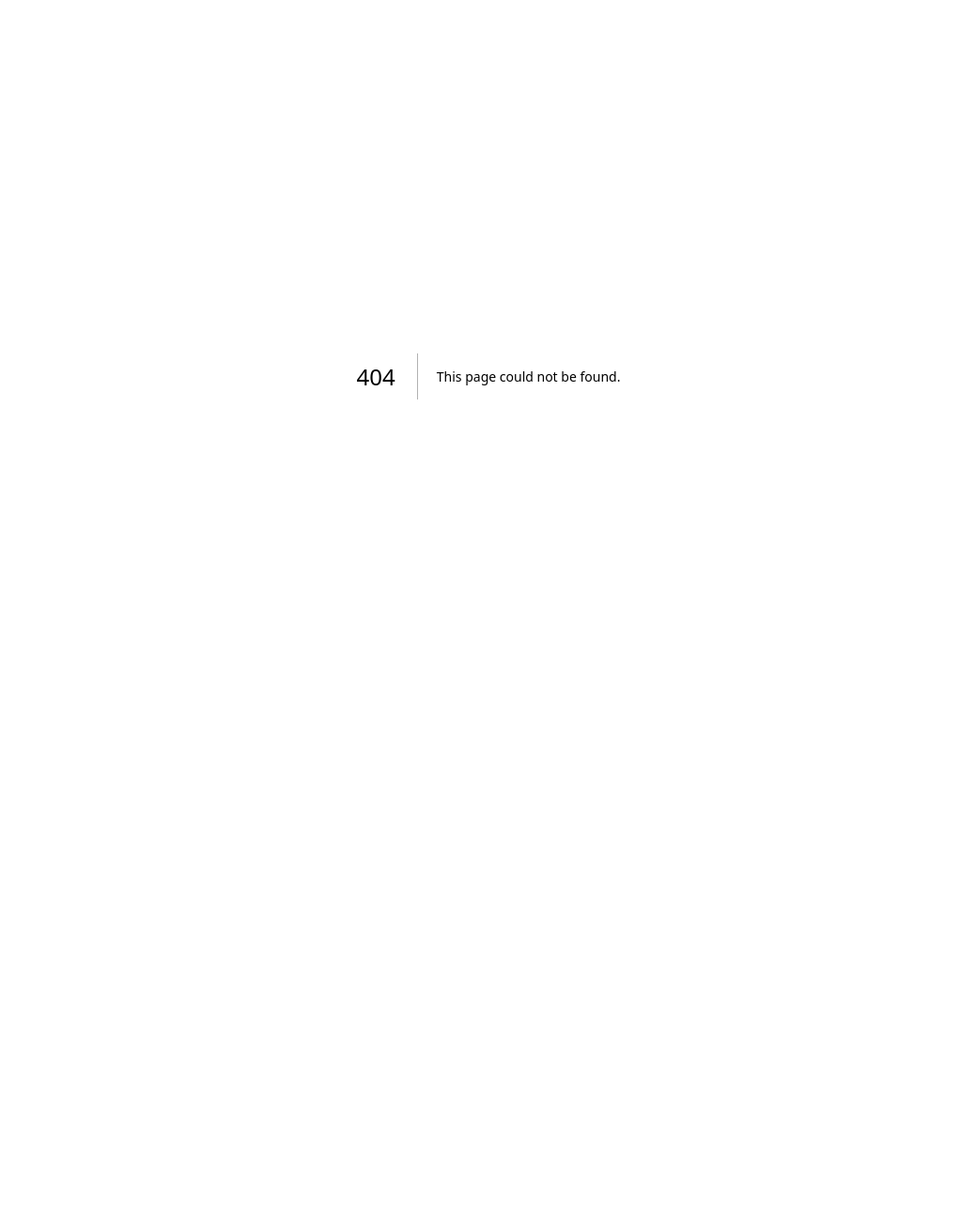
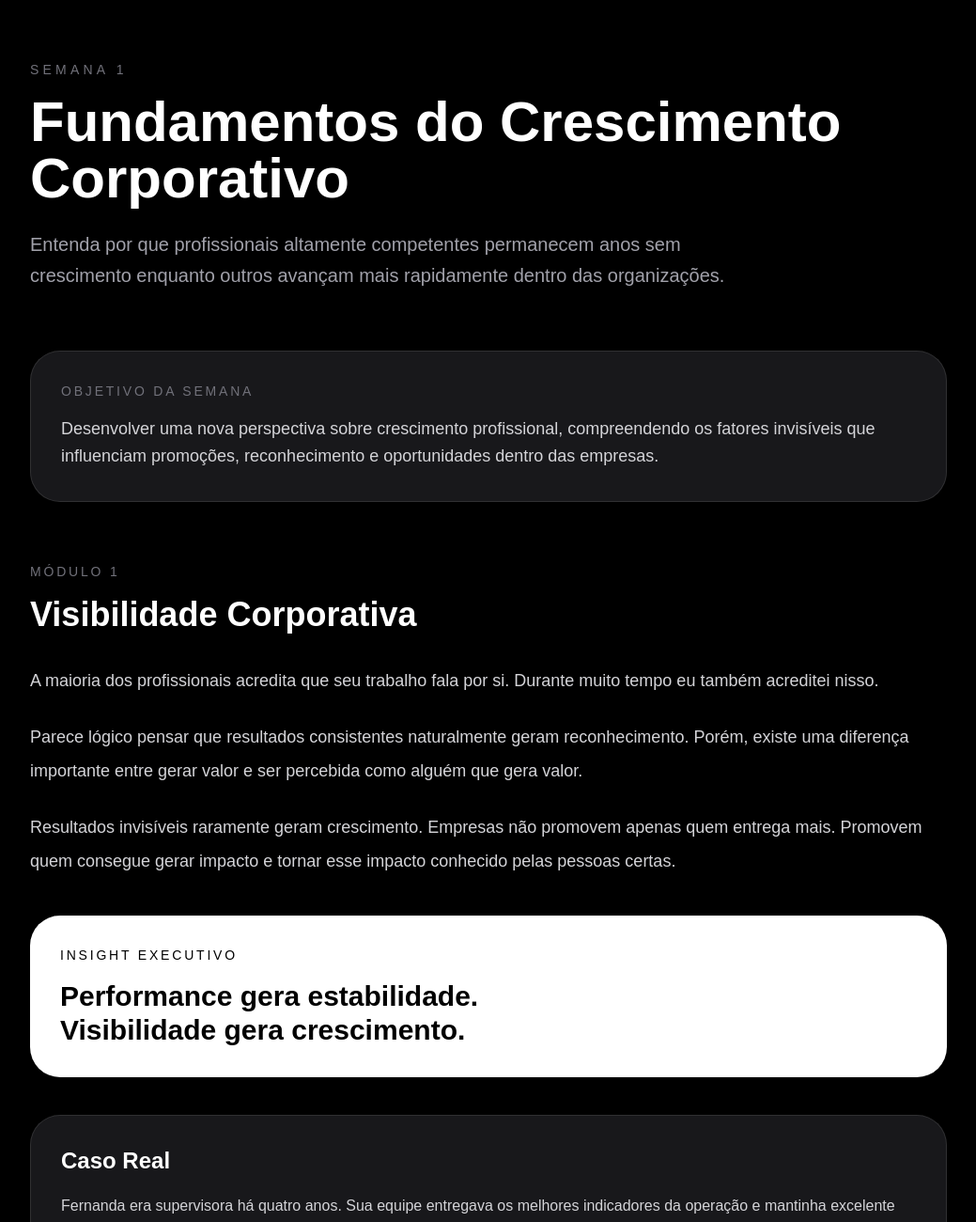
Before and after one commit to camymagini-sudo/da-base-ao-topo, a Next.js app: page /dashboard/week1 in a window 1280 px wide. Before the commit this address had no page. Shown: the top 1300 px of the page at 94% size, without its empty margins (120-1159 px from the left). Before the commit the page ends 800 px from the top, so only its background shows below. Built offline with nearby package versions, Linux system fonts and the light colour scheme.

Commit message:
Create page.js

```diff
--- /dev/null
+++ b/app/dashboard/week1/page.js
@@ -0,0 +1,289 @@
+"use client";
+
+export default function Week1Page() {
+  return (
+    <main className="min-h-screen bg-black text-white">
+
+      <section className="max-w-5xl mx-auto px-6 py-16">
+
+        {/* HERO */}
+        <div className="mb-16">
+
+          <p className="uppercase tracking-[0.3em] text-zinc-500 text-sm mb-4">
+            Semana 1
+          </p>
+
+          <h1 className="text-5xl md:text-6xl font-bold mb-6 leading-tight">
+            Fundamentos do Crescimento Corporativo
+          </h1>
+
+          <p className="text-zinc-400 text-xl leading-relaxed max-w-3xl">
+            Entenda por que profissionais altamente competentes permanecem anos
+            sem crescimento enquanto outros avançam mais rapidamente dentro das
+            organizações.
+          </p>
+
+        </div>
+
+        {/* OBJETIVO */}
+        <div className="bg-zinc-900 border border-white/10 rounded-[32px] p-8 mb-16">
+
+          <p className="text-zinc-500 uppercase tracking-[0.2em] text-sm mb-4">
+            Objetivo da Semana
+          </p>
+
+          <p className="text-lg text-zinc-300 leading-relaxed">
+            Desenvolver uma nova perspectiva sobre crescimento profissional,
+            compreendendo os fatores invisíveis que influenciam promoções,
+            reconhecimento e oportunidades dentro das empresas.
+          </p>
+
+        </div>
+
+        {/* MODULO 1 */}
+        <div className="mb-20">
+
+          <p className="text-zinc-500 uppercase tracking-[0.2em] text-sm mb-4">
+            Módulo 1
+          </p>
+
+          <h2 className="text-4xl font-bold mb-8">
+            Visibilidade Corporativa
+          </h2>
+
+          <div className="space-y-6 text-zinc-300 leading-loose text-lg">
+
+            <p>
+              A maioria dos profissionais acredita que seu trabalho fala por si.
+              Durante muito tempo eu também acreditei nisso.
+            </p>
+
+            <p>
+              Parece lógico pensar que resultados consistentes naturalmente
+              geram reconhecimento. Porém, existe uma diferença importante entre
+              gerar valor e ser percebida como alguém que gera valor.
+            </p>
+
+            <p>
+              Resultados invisíveis raramente geram crescimento. Empresas não
+              promovem apenas quem entrega mais. Promovem quem consegue gerar
+              impacto e tornar esse impacto conhecido pelas pessoas certas.
+            </p>
+
+          </div>
+
+          <div className="bg-white text-black rounded-[32px] p-8 my-10">
+
+            <p className="uppercase tracking-[0.2em] text-sm mb-4">
+              Insight Executivo
+            </p>
+
+            <h3 className="text-3xl font-bold">
+              Performance gera estabilidade.
+              <br />
+              Visibilidade gera crescimento.
+            </h3>
+
+          </div>
+
+          <div className="bg-zinc-900 border border-white/10 rounded-[32px] p-8">
+
+            <h4 className="text-2xl font-bold mb-4">
+              Caso Real
+            </h4>
+
+            <p className="text-zinc-300 leading-loose">
+              Fernanda era supervisora há quatro anos. Sua equipe entregava os
+              melhores indicadores da operação e mantinha excelente desempenho.
+              Quando surgiu uma vaga de gerência, ela tinha certeza de que seria
+              promovida.
+            </p>
+
+            <p className="text-zinc-300 leading-loose mt-4">
+              O cargo foi ocupado por outro profissional. A justificativa foi
+              simples: "Eu conhecia melhor o impacto dele no negócio."
+            </p>
+
+          </div>
+
+        </div>
+
+        {/* MODULO 2 */}
+        <div className="mb-20">
+
+          <p className="text-zinc-500 uppercase tracking-[0.2em] text-sm mb-4">
+            Módulo 2
+          </p>
+
+          <h2 className="text-4xl font-bold mb-8">
+            Posicionamento Estratégico
+          </h2>
+
+          <div className="space-y-6 text-zinc-300 leading-loose text-lg">
+
+            <p>
+              Existe uma diferença enorme entre ser competente e ser percebida
+              como alguém preparada para assumir responsabilidades maiores.
+            </p>
+
+            <p>
+              Empresas promovem profissionais que transmitem confiança para
+              desafios futuros. Essa confiança é construída por meio de
+              comportamento, comunicação, influência e presença estratégica.
+            </p>
+
+          </div>
+
+          <div className="bg-white text-black rounded-[32px] p-8 my-10">
+
+            <p className="uppercase tracking-[0.2em] text-sm mb-4">
+              Insight Executivo
+            </p>
+
+            <h3 className="text-3xl font-bold">
+              A empresa não promove potencial.
+              <br />
+              Promove percepção de potencial.
+            </h3>
+
+          </div>
+
+          <div className="bg-zinc-900 border border-white/10 rounded-[32px] p-8">
+
+            <h4 className="text-2xl font-bold mb-4">
+              Reflexão Estratégica
+            </h4>
+
+            <p className="text-zinc-300 leading-loose">
+              Se amanhã você fosse promovida para uma posição acima da atual,
+              quais evidências existiriam de que está preparada?
+            </p>
+
+          </div>
+
+        </div>
+
+        {/* MODULO 3 */}
+        <div className="mb-20">
+
+          <p className="text-zinc-500 uppercase tracking-[0.2em] text-sm mb-4">
+            Módulo 3
+          </p>
+
+          <h2 className="text-4xl font-bold mb-8">
+            Erros que Travam Promoções
+          </h2>
+
+          <div className="space-y-6 text-zinc-300 leading-loose text-lg">
+
+            <p>
+              Os maiores bloqueios de carreira raramente aparecem em avaliações
+              formais.
+            </p>
+
+            <p>
+              Muitas vezes os fatores que impedem o crescimento estão ligados à
+              exposição, influência, comunicação e relacionamento interno.
+            </p>
+
+            <p>
+              Profissionais extremamente competentes podem passar anos sem
+              perceber que estão sendo limitados por fatores que não possuem
+              relação direta com desempenho técnico.
+            </p>
+
+          </div>
+
+          <div className="bg-white text-black rounded-[32px] p-8 my-10">
+
+            <p className="uppercase tracking-[0.2em] text-sm mb-4">
+              Insight Executivo
+            </p>
+
+            <h3 className="text-3xl font-bold">
+              Os maiores limitadores de carreira
+              <br />
+              raramente aparecem na avaliação formal.
+            </h3>
+
+          </div>
+
+        </div>
+
+        {/* CASE FINAL */}
+        <div className="bg-zinc-900 border border-white/10 rounded-[32px] p-10 mb-16">
+
+          <p className="uppercase tracking-[0.2em] text-zinc-500 text-sm mb-4">
+            Case Executivo Final
+          </p>
+
+          <h2 className="text-4xl font-bold mb-8">
+            Você é a Diretora
+          </h2>
+
+          <p className="text-zinc-300 text-lg leading-loose mb-6">
+            Uma vaga de gerência foi aberta.
+          </p>
+
+          <div className="grid md:grid-cols-2 gap-6">
+
+            <div className="bg-black rounded-[24px] p-6">
+
+              <h3 className="text-2xl font-bold mb-4">
+                Candidato A
+              </h3>
+
+              <ul className="space-y-3 text-zinc-300">
+                <li>• Maior performance operacional</li>
+                <li>• Excelente domínio técnico</li>
+                <li>• Reconhecido pela equipe</li>
+                <li>• Baixa exposição executiva</li>
+              </ul>
+
+            </div>
+
+            <div className="bg-black rounded-[24px] p-6">
+
+              <h3 className="text-2xl font-bold mb-4">
+                Candidato B
+              </h3>
+
+              <ul className="space-y-3 text-zinc-300">
+                <li>• Boa performance</li>
+                <li>• Projetos estratégicos</li>
+                <li>• Relacionamento executivo</li>
+                <li>• Alta visibilidade organizacional</li>
+              </ul>
+
+            </div>
+
+          </div>
+
+          <div className="mt-10 bg-black rounded-[24px] p-8">
+
+            <h3 className="text-2xl font-bold mb-4">
+              Pergunta
+            </h3>
+
+            <p className="text-zinc-300 text-lg">
+              Qual dos dois você promoveria e por quê?
+            </p>
+
+          </div>
+
+        </div>
+
+        {/* CONCLUSAO */}
+        <div className="text-center">
+
+          <button className="bg-white text-black px-10 py-5 rounded-2xl font-semibold text-lg hover:bg-zinc-200 transition">
+            ✓ Concluir Semana 1
+          </button>
+
+        </div>
+
+      </section>
+
+    </main>
+  );
+}
```
